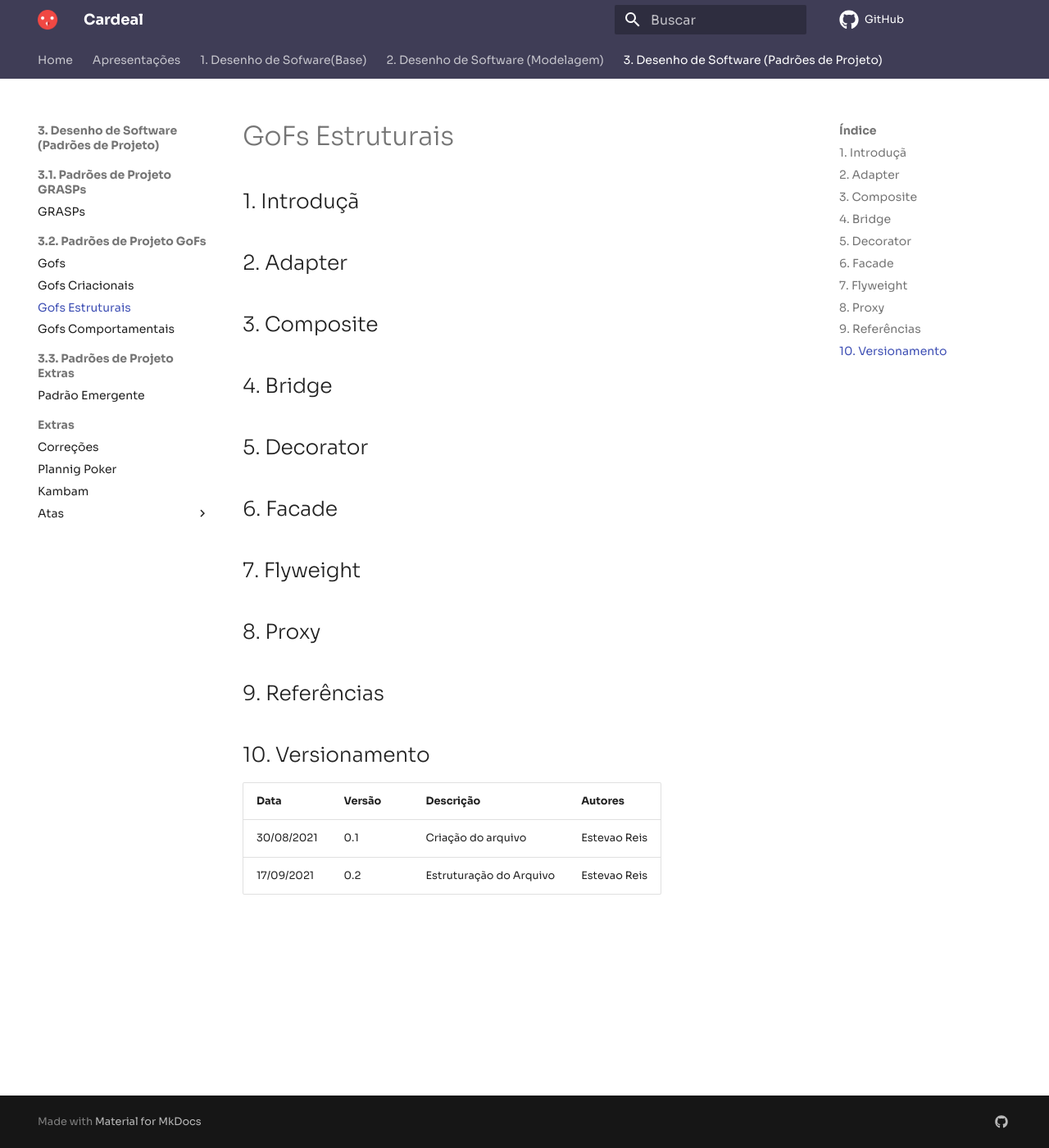
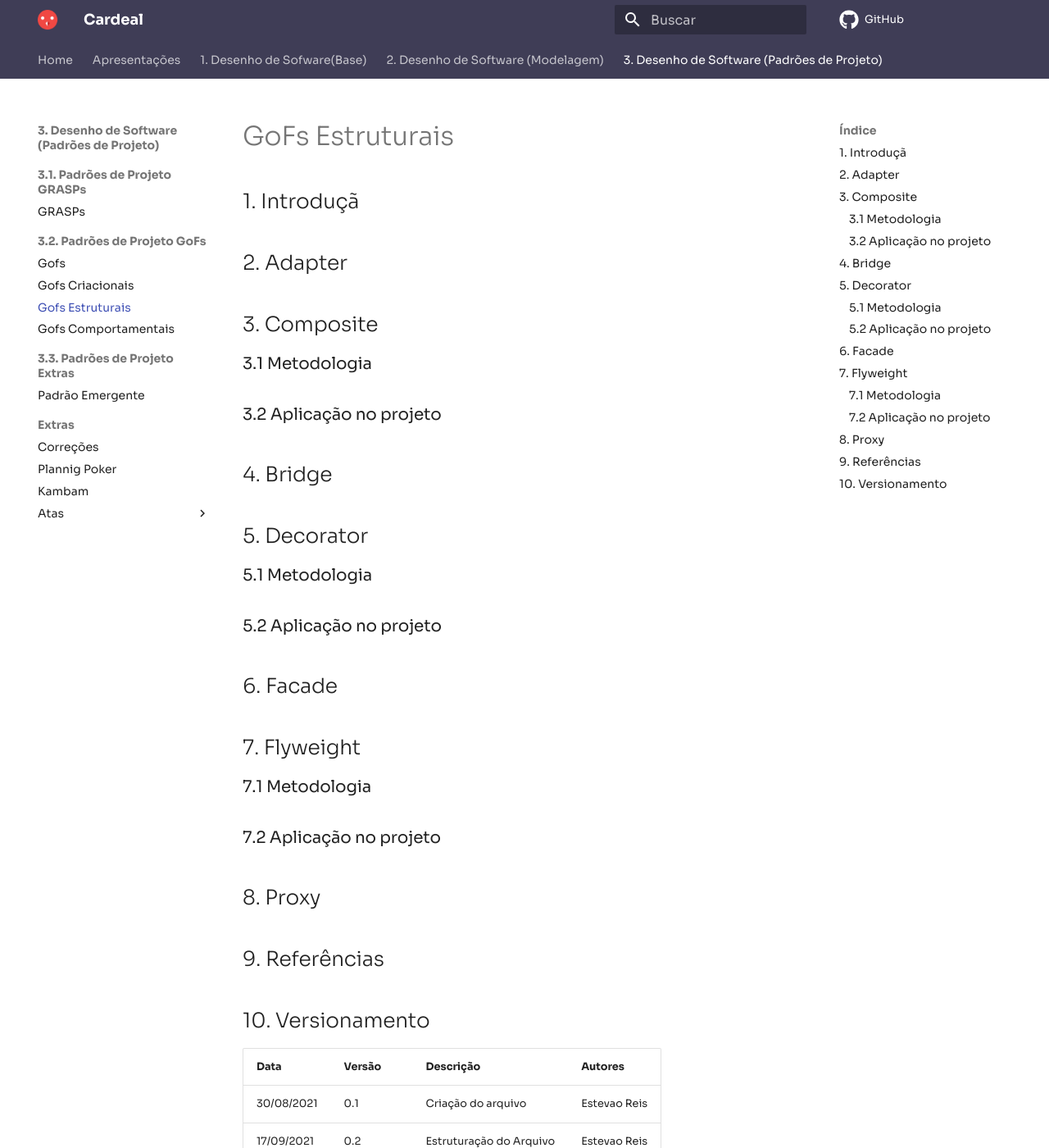
Before and after one commit to UnBArqDsw2021-1/2021.1_G04_Cardeal, an MkDocs documentation site: the page built from docs/padroesDeProjeto/gofs_estruturais.md, in a window 1280 px wide and 1400 px high. Shown: the whole window at 82% size. Built offline with MkDocs 1.6.1 and Material for MkDocs 9.7.7, drawn with Linux system fonts in a browser that asks for light colours; comment, search, counter and statistics services are not loaded.

Commit message:
start design patterns composite, decorator e flyweight

```diff
--- a/docs/padroesDeProjeto/gofs_estruturais.md
+++ b/docs/padroesDeProjeto/gofs_estruturais.md
@@ -2,10 +2,19 @@
 ## 1. Introduçã
 ## 2. Adapter
 ## 3. Composite
+### 3.1 Metodologia
+### 3.2 Aplicação no projeto
+
 ## 4. Bridge
 ## 5. Decorator
+### 5.1 Metodologia
+### 5.2 Aplicação no projeto
+
 ## 6. Facade
 ## 7. Flyweight
+### 7.1 Metodologia
+### 7.2 Aplicação no projeto
+
 ## 8. Proxy
 ## 9. Referências
 ## 10. Versionamento
```
